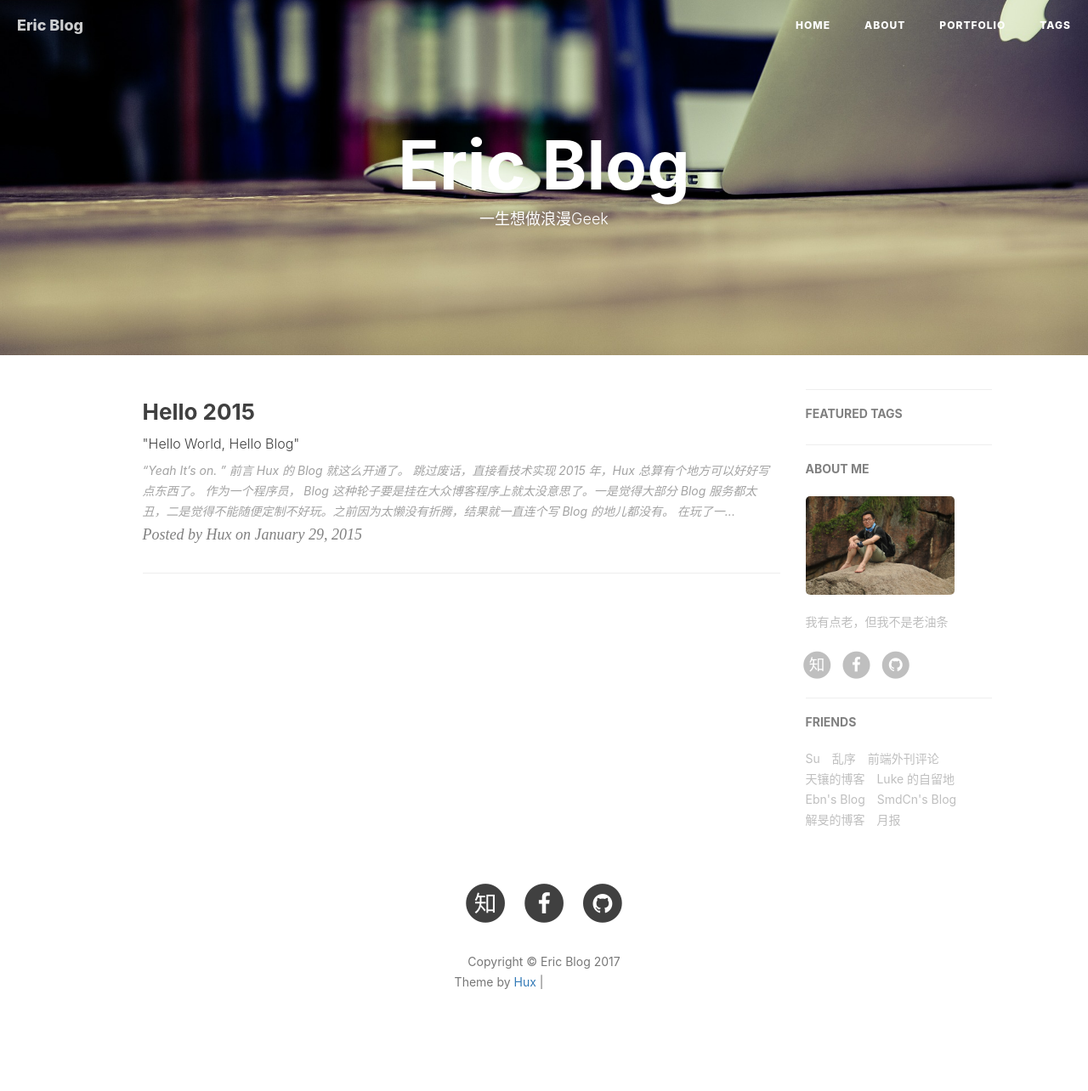
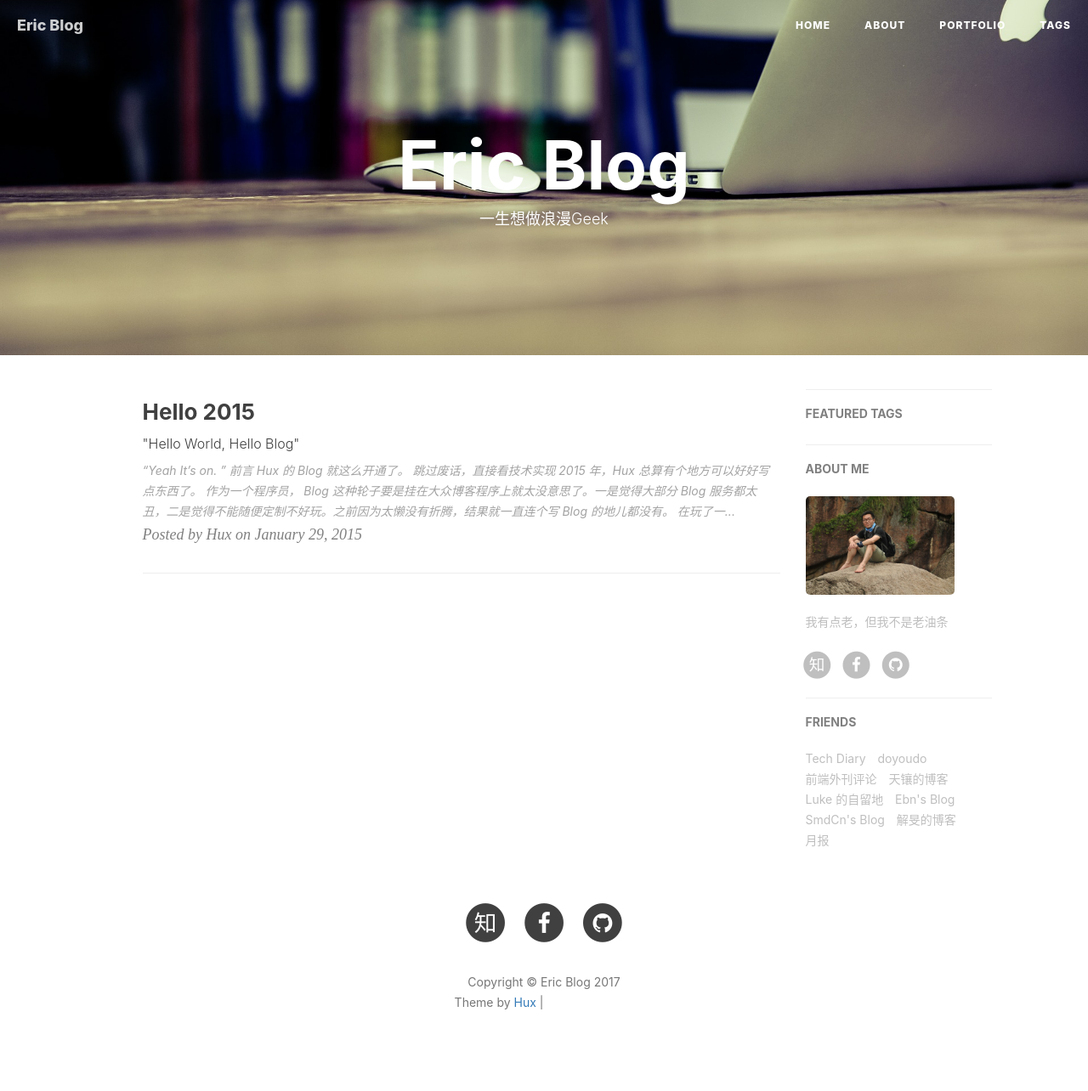
Before and after one commit to jxderic/jxderic.github.io, a Jekyll site: the page built from index.html, in a window 1280 px wide. Shown: the whole page at 85% size. Built offline with Jekyll 4.4.1, drawn with Linux system fonts in a browser that asks for light colours; nearby versions of some CDN libraries; the list of posts is cut into pages by our own code; comment, search, counter and statistics services are not loaded; before the commit the page ends 1260 px from its top, so only the background shows below that; grey boxes are pictures that could not be loaded.

Commit message:
Update _config.yml

```diff
--- a/_config.yml
+++ b/_config.yml
@@ -89,11 +89,11 @@ service-worker: true
 # Friends
 friends: [
     {
-        title: "Su",
-        href: "http://su.gallery/"
+        title: "Tech Diary",
+        href: "http://joyeecheung.github.io/diary/"
     },{
-        title: "乱序",
-        href: "http://mida.re/"
+        title: "doyoudo",
+        href: "http://doyoudo.com/"
     },{
         title: "前端外刊评论",
         href: "http://qianduan.guru/"
```
